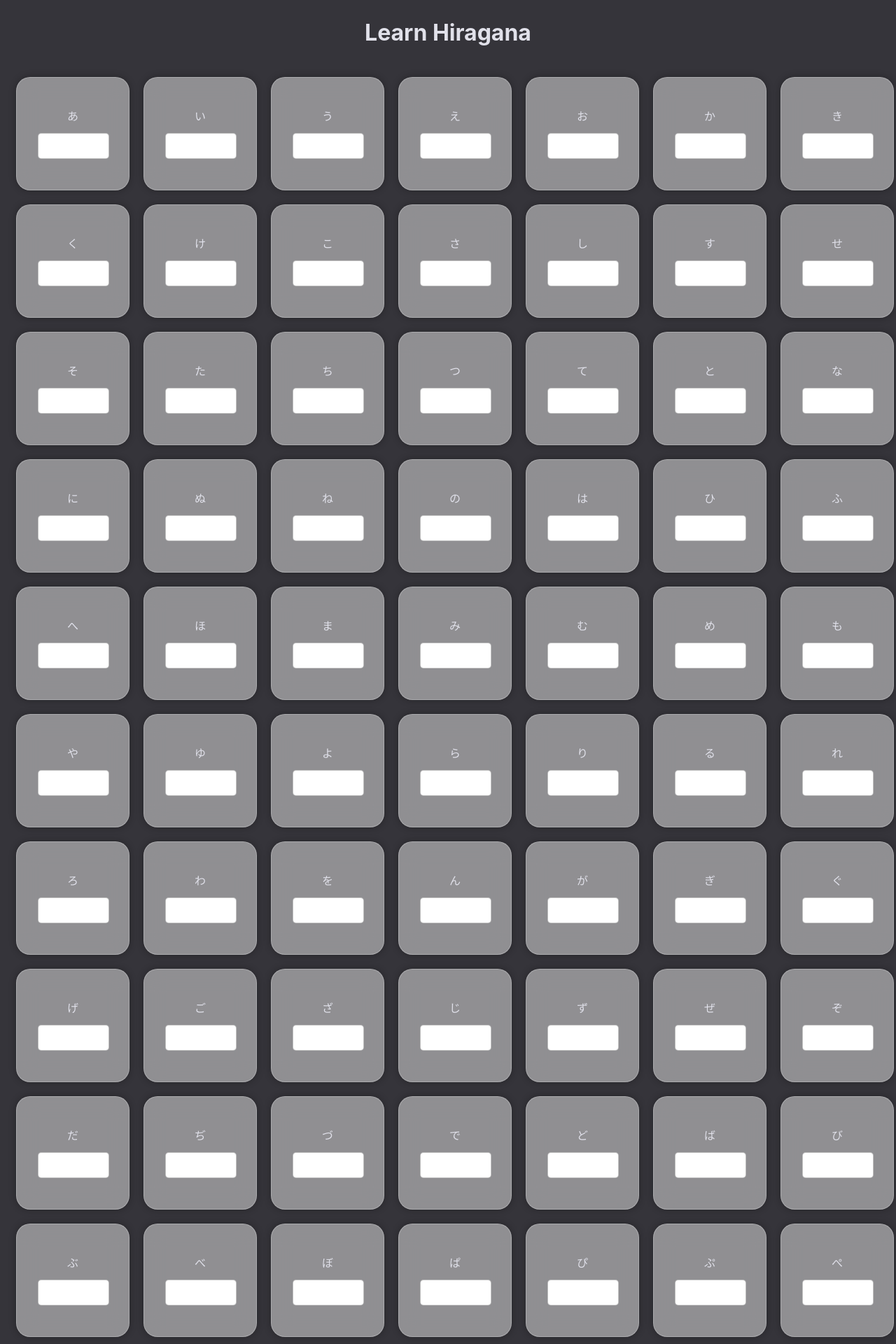
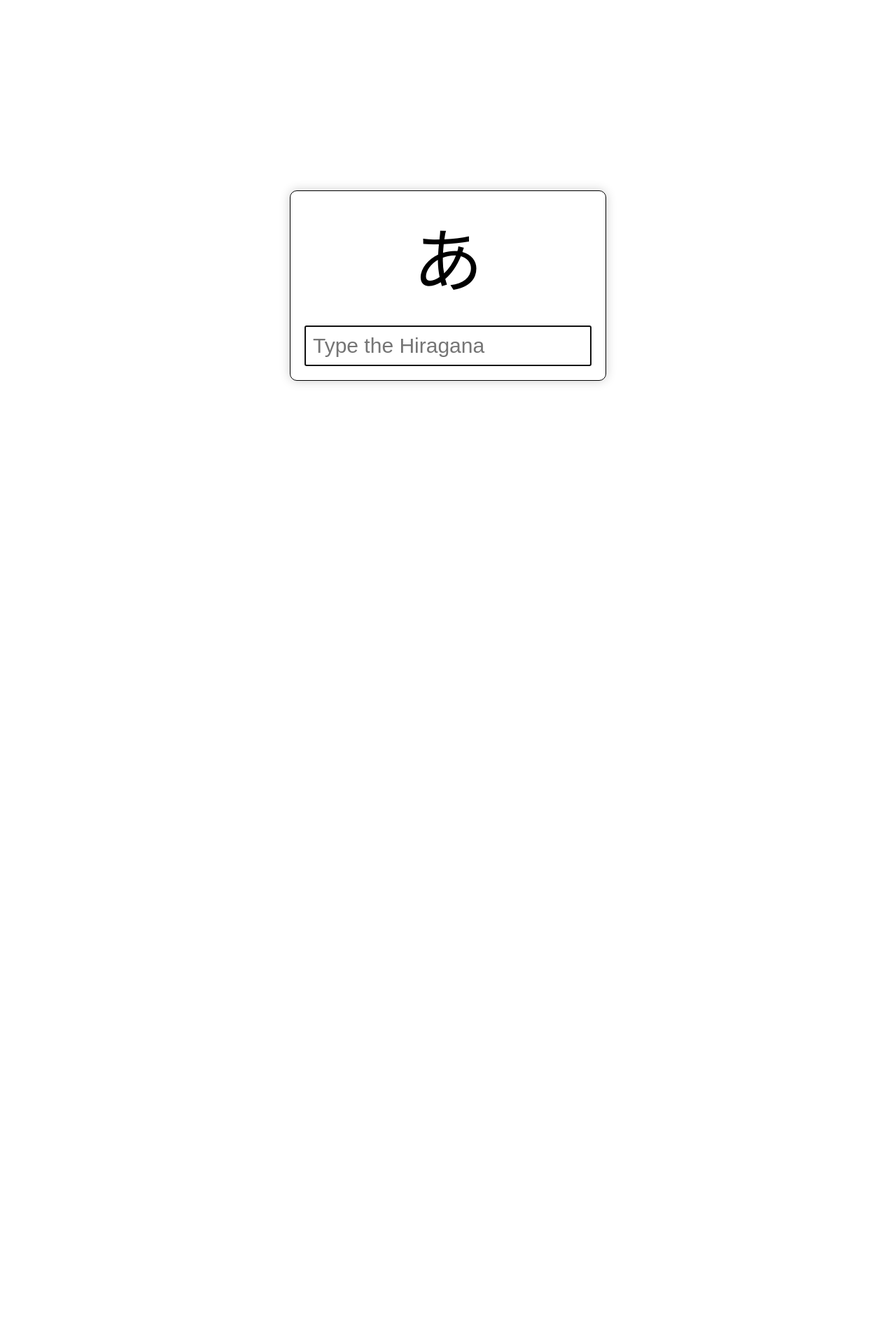
Before and after one commit to floriiian/JLearn, a web app: page /Hiragana.html in a window 1280 px wide. Shown: the top 1920 px of the page at 70% size. After the commit the page ends 549 px from the top, so only its background shows below. Run offline with its HTML, style and script files only (its server is not run), Linux system fonts and the light colour scheme; data that the repository does not hold is empty.

```diff
--- a/src/main/resources/public/Hiragana.html
+++ b/src/main/resources/public/Hiragana.html
@@ -2,93 +2,84 @@
 <html lang="en">
 <head>
     <meta charset="UTF-8">
-    <title>Learn Hiragana</title>
-    <link rel="stylesheet" href="style.css">
-    <link rel="preconnect" href="https://fonts.gstatic.com">
-    <link href="https://fonts.googleapis.com/css2?family=Poppins:wght@300;500;600&display=swap" rel="stylesheet">
-    <link rel="stylesheet" href="https://cdnjs.cloudflare.com/ajax/libs/font-awesome/5.15.4/css/all.min.css">
+    <meta name="viewport" content="width=device-width, initial-scale=1.0">
+    <title>Hiragana Quiz</title>
+    <style>
+        .card-container {
+            display: flex;
+            justify-content: center;
+            align-items: center;
+            height: 100vh;
+        }
+        .card {
+            font-size: 50px;
+            padding: 20px;
+            border: 1px solid black;
+            border-radius: 10px;
+            box-shadow: 0px 0px 15px rgba(0, 0, 0, 0.2);
+        }
+        .card__text {
+            font-size: 100px;
+            margin-bottom: 20px;
+            text-align: center;
+        }
+        .card__field {
+            font-size: 30px;
+            padding: 10px;
+        }
+        .wrong {
+            background-color: #f8d7da;
+        }
+    </style>
 </head>
 <body>
-<h1 style="text-align: center">Learn Hiragana</h1>
 
-<div class="container">
-    <div class="cards-container" id="cards-container">
+<div class="card-container">
+    <div class="card">
+        <div class="card__text" id="hiraganaText">あ</div>
+        <input type="text" id="inputField" class="card__field" autocomplete="off" spellcheck="false" autocapitalize="none" placeholder="Type the Hiragana">
     </div>
-
 </div>
 
-<h4>Do you want to restart or go back?</h4>
-<a href="/index" class="btn">Restart</a>
-<a href="/index" class="btn">Go back</a>
+<script>
+    const hiraganaList = [
+        { char: "あ", romaji: "a" },
+        { char: "い", romaji: "i" },
+        { char: "う", romaji: "u" },
+        { char: "え", romaji: "e" },
+        { char: "お", romaji: "o" }
+        // Add more hiragana and their romaji equivalent here
+    ];
+
+    let currentCardIndex = 0;
+
+    const hiraganaText = document.getElementById("hiraganaText");
+    const inputField = document.getElementById("inputField");
+
+    function loadNextCard() {
+        if (currentCardIndex < hiraganaList.length) {
+            hiraganaText.textContent = hiraganaList[currentCardIndex].char;
+            inputField.value = "";
+            inputField.classList.remove("wrong");
+            inputField.focus();
+        } else {
+            alert("You finished the quiz!");
+        }
+    }
+
+    inputField.addEventListener("keypress", function(event) {
+        if (event.key === "Enter") {
+            const currentHiragana = hiraganaList[currentCardIndex].romaji;
+            if (inputField.value.toLowerCase() === currentHiragana) {
+                currentCardIndex++;
+                loadNextCard();
+            } else {
+                inputField.classList.add("wrong");
+            }
+        }
+    });
+    loadNextCard();
+</script>
+
 </body>
-<script>
-    document.addEventListener("DOMContentLoaded", function(){
-        const hiragana = [
-            "あ", "い", "う", "え", "お",
-            "か", "き", "く", "け", "こ",
-            "さ", "し", "す", "せ", "そ",
-            "た", "ち", "つ", "て", "と",
-            "な", "に", "ぬ", "ね", "の",
-            "は", "ひ", "ふ", "へ", "ほ",
-            "ま", "み", "む", "め", "も",
-            "や", "ゆ", "よ",
-            "ら", "り", "る", "れ", "ろ",
-            "わ", "を", "ん",
-            "が", "ぎ", "ぐ", "げ", "ご",
-            "ざ", "じ", "ず", "ぜ", "ぞ",
-            "だ", "ぢ", "づ", "で", "ど",
-            "ば", "び", "ぶ", "べ", "ぼ",
-            "ぱ", "ぴ", "ぷ", "ぺ", "ぽ",
-            "きゃ", "きゅ", "きょ",
-            "しゃ", "しゅ", "しょ",
-            "ちゃ", "ちゅ", "ちょ",
-            "にゃ", "にゅ", "にょ",
-            "ひゃ", "ひゅ", "ひょ",
-            "みゃ", "みゅ", "みょ",
-            "りゃ", "りゅ", "りょ",
-            "ぎゃ", "ぎゅ", "ぎょ",
-            "じゃ", "じゅ", "じょ",
-            "びゃ", "びゅ", "びょ",
-            "ぴゃ", "ぴゅ", "ぴょ"
-        ];
-
-        const container = document.getElementById("cards-container");
-
-        hiragana.forEach((char, index) => {
-            const card = document.createElement("div");
-            card.classList.add("card");
-
-            const cardText = document.createElement("div");
-            cardText.classList.add("card__text");
-
-            const span = document.createElement("span");
-            span.textContent = char;
-            cardText.appendChild(span);
-
-            const form = document.createElement("form");
-            form.classList.add("card__form");
-            form.setAttribute("data-testid", "cardForm");
-
-            const label = document.createElement("label");
-            label.setAttribute("for", `hiragana_${index}`);
-
-            const input = document.createElement("input");
-            input.id = `hiragana_${index}`;
-            input.type = "text";
-            input.classList.add("card__field");
-            input.setAttribute("autocomplete", "off");
-            input.setAttribute("autocapitalize", "none");
-            input.setAttribute("spellcheck", "false");
-            input.setAttribute("placeholder", "");
-
-            label.appendChild(input);
-            form.appendChild(label);
-            card.appendChild(cardText);
-            card.appendChild(form);
-
-            container.appendChild(card);
-        });
-
-    });
-</script>
 </html>
```
